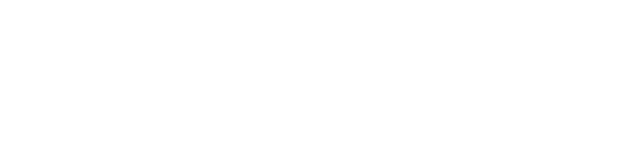
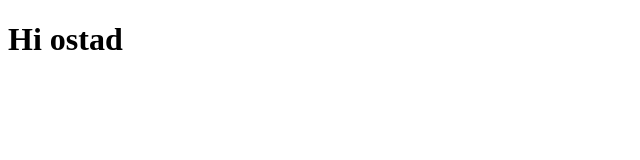
Before and after one commit to aliyehmahmodi23/mahmodiiii, a plain HTML site: page index.html in a window 1280 px wide. Shown: the whole page, without its empty margins (0-640 px from the left). Drawn offline with Linux system fonts and the light colour scheme.

Commit message:
edit index

```diff
--- a/index.html
+++ b/index.html
@@ -6,6 +6,6 @@
     <title>Document</title>
 </head>
 <body>
-
+    <h1>Hi ostad</h1>
 </body>
 </html>
```
